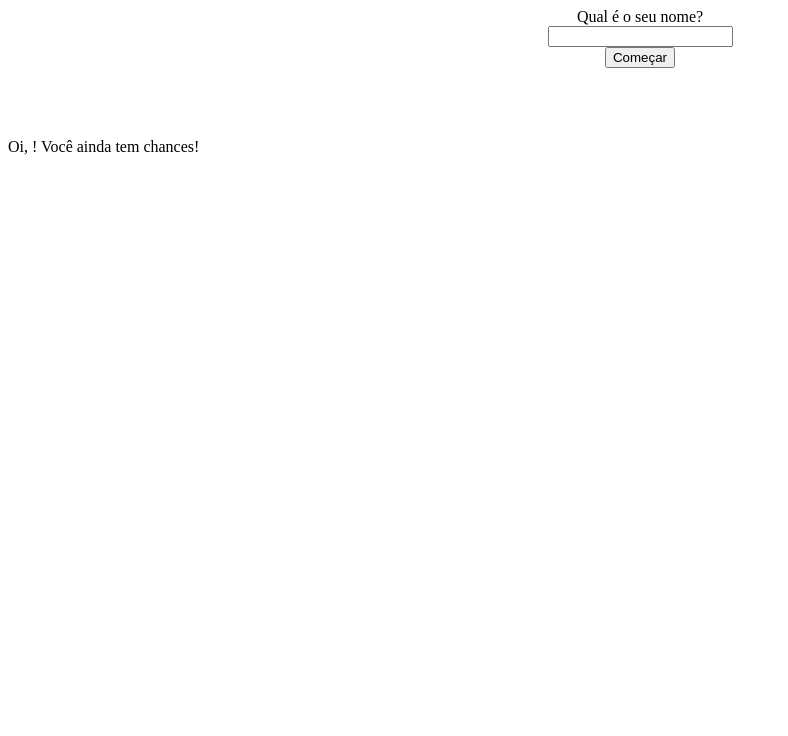
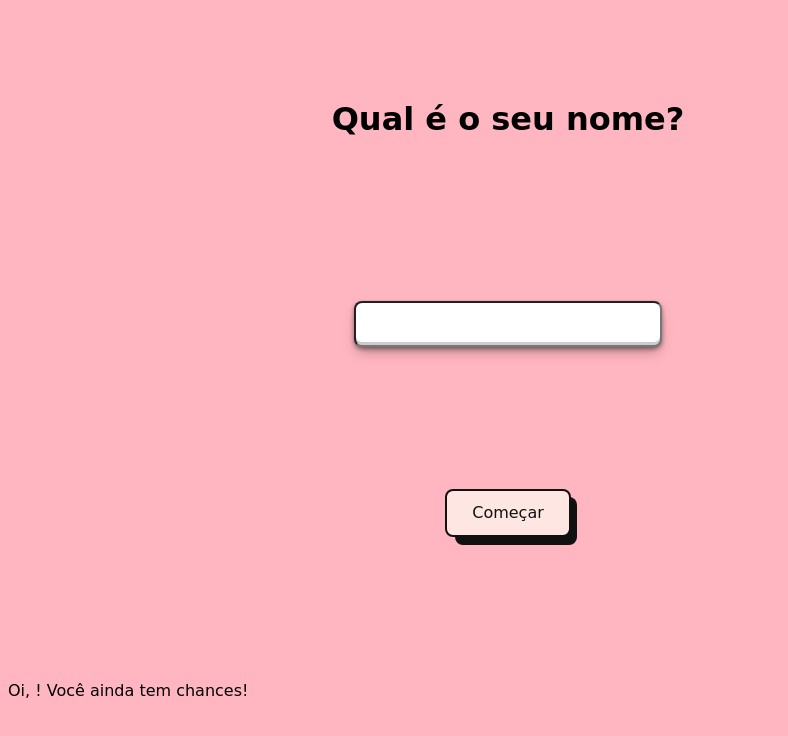
Before and after one commit to artamisdev/projeto1-gatinho, a plain HTML site: page index.html in a window 1280 px wide. Shown: the whole page, without its empty margins (0-788 px from the left). Drawn offline with Linux system fonts and the light colour scheme; a web font is replaced by a local one.

Commit message:
consologando se é ou nao o gato

```diff
--- a/css/styles.css
+++ b/css/styles.css
@@ -1,9 +1,87 @@
+@import url('https://fonts.googleapis.com/css2?family=DynaPuff&family=Roboto+Slab:wght@500&display=swap');
+
+* {
+    font-family: 'DynaPuff', cursive;
+}
 
 #iniciar {
+
+    width: 1000px;
+    height: 600px;
     display: flex;
     flex-wrap: wrap;
     flex-direction: column;
     align-items: center;
+    justify-content: space-around;
+    align-content: center;
+}
+
+#iniciar input{
+    display: flex;
+    width: 300px;
+    height: 40px;
+    box-shadow: rgba(0, 0, 0, 0.25) 0px 54px 55px, rgba(0, 0, 0, 0.12) 0px -12px 30px, rgba(0, 0, 0, 0.12) 0px 4px 6px, rgba(0, 0, 0, 0.17) 0px 12px 13px, rgba(0, 0, 0, 0.09) 0px -3px 5px;
+
+    box-shadow: rgba(0, 0, 0, 0.4) 0px 2px 4px, rgba(0, 0, 0, 0.3) 0px 7px 13px -3px, rgba(0, 0, 0, 0.2) 0px -3px 0px inset;
+    border-radius: 8px;
+}
+
+#iniciar button {
+  align-items: center;
+  background-color: #fee6e3;
+  border: 2px solid #111;
+  border-radius: 8px;
+  box-sizing: border-box;
+  color: #111;
+  cursor: pointer;
+  display: flex;
+  font-family: 'DynaPuff', cursive;
+  font-size: 16px;
+  height: 48px;
+  justify-content: center;
+  line-height: 24px;
+  max-width: 100%;
+  padding: 0 25px;
+  position: relative;
+  text-align: center;
+  text-decoration: none;
+  user-select: none;
+  -webkit-user-select: none;
+  touch-action: manipulation;
+}
+
+.button-56:after {
+  background-color: #111;
+  border-radius: 8px;
+  content: "";
+  display: block;
+  height: 48px;
+  left: 0;
+  width: 100%;
+  position: absolute;
+  top: -2px;
+  transform: translate(8px, 8px);
+  transition: transform .2s ease-out;
+  z-index: -1;
+}
+
+.button-56:hover:after {
+  transform: translate(0, 0);
+}
+
+.button-56:active {
+  background-color: #ffdeda;
+  outline: 0;
+}
+
+.button-56:hover {
+  outline: 0;
+}
+
+@media (min-width: 768px) {
+  .button-56 {
+    padding: 0 40px;
+  }
 }
 
 #btns {
@@ -16,10 +94,8 @@
 }
 
 .options:hover {
-    background-color: yellow;
+    background-color: antiquewhite;
   }
-
-
 
 .board {
     display: flex;
@@ -33,3 +109,7 @@
 .hide {
     display: none;
 }
+
+body {
+    background-color: rgb(255, 182, 193);
+}
--- a/index.html
+++ b/index.html
@@ -10,10 +10,13 @@
 <body>
 
    <div id="iniciar">
-        <label>Qual é o seu nome?</label>
+        <h1><label>Qual é o seu nome?
+        </label>
+        </h1>
+
         <input type="text"/>
 
-        <button id="start">Começar</button>
+        <button id="start" class="button-56" role="button">Começar</button>
    </div>
 
    <br>
--- a/js/catchCat.js
+++ b/js/catchCat.js
@@ -1,8 +1,12 @@
 class catchCat {
     constructor(){
-        this.name = name
+        this.name = "name"
     }
 
-
+    randombuttons() {
+        let random = options.sort(() => {
+        return Math.random() - 0.5;
+      })
+    }
 
 }
--- a/js/index.js
+++ b/js/index.js
@@ -8,10 +8,24 @@ const inputName = document.querySelector("#iniciar input");
 const buttonStart = document.querySelector("#start")
 
 
+// esconder a página 1, quando clicar no botao de começar
+
+// MEU CODIGO AQUI
+
+
+
+let cat = ["gato", 1, 2, 3, 4, 5, 6, 7, 8, 9, 10, 11, 12, 13, 14, 15, 16, 17, 18, 19]
+
+//Randomizando os buttons
+
+let sortedCat = cat.sort(() => {
+    return Math.random() - 0.5;
+  });
+
+console.log(sortedCat)
+
 //iterando a array, criando buttons, add id e class e apendendo na btns
-
-let cat = ["gato", 1, 2, 3, 4, 5, 6, 7, 8, 9, 10, 11, 12, 13, 14]
-cat.forEach((element)=>{
+sortedCat.forEach((element)=>{
     let button = document.createElement("button") //<button>
     button.id = element
     button.classList.add("options")
@@ -30,9 +44,6 @@ cat.forEach((element)=>{
 
 const options = document.querySelectorAll(".options")
 
-console.log(options)
-
-
 // quando eu clico para começar e ele exige um nome, e faz com que apareça meu deck
 
 buttonStart.addEventListener("click", () => {
@@ -41,3 +52,6 @@ buttonStart.addEventListener("click", () => {
     }
     btns.classList.remove("hide")
 })
+
+
+// checando status
```
